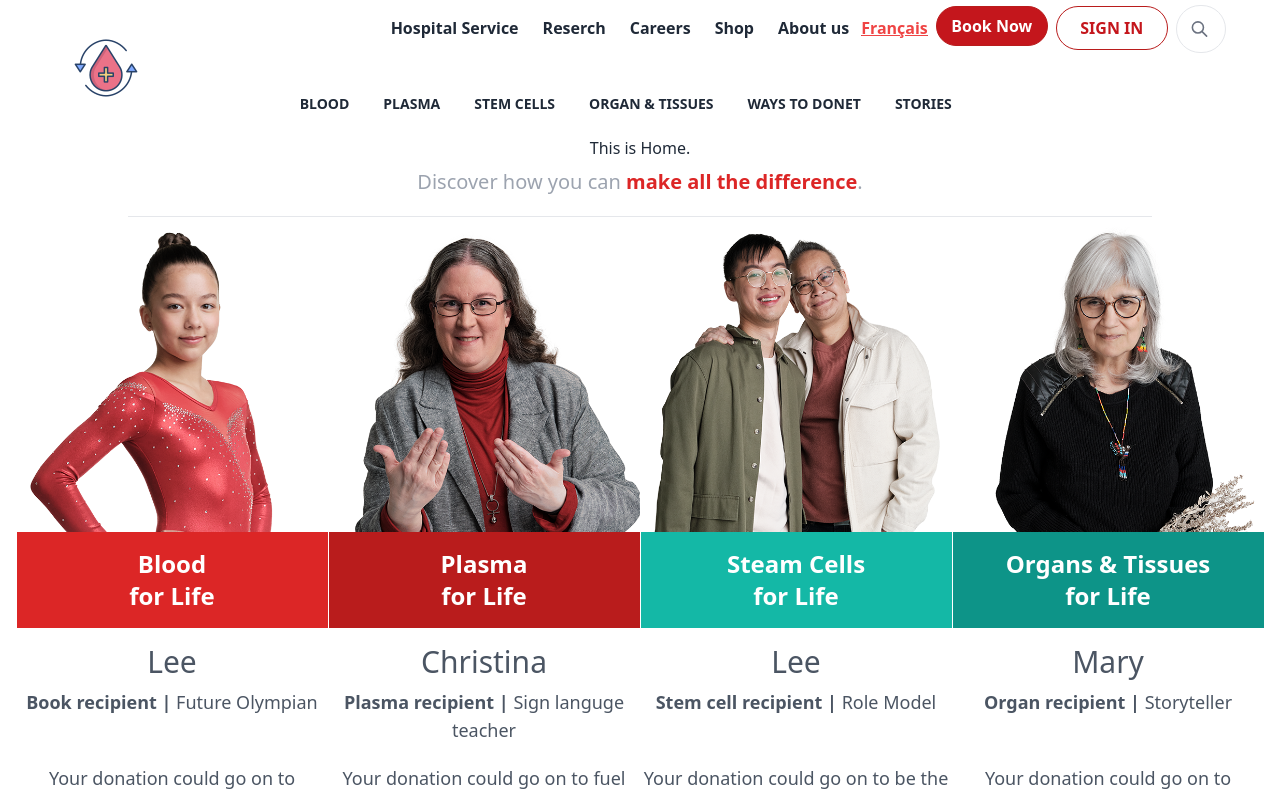
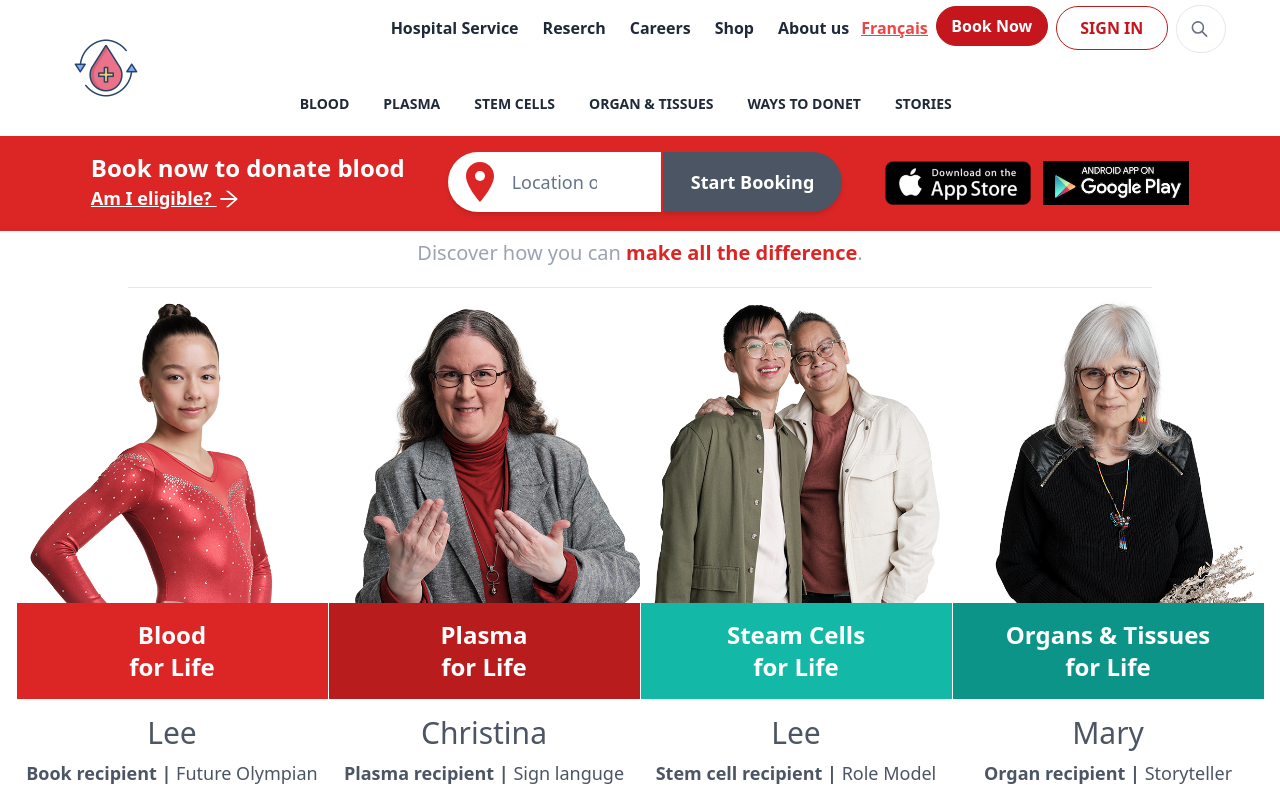
Before and after one commit to team-solvers-kpr/project-cn-blood-service, a React (Create React App) app: page / in a window 1280 px wide. Shown: the top 792 px of the page. Built offline with nearby package versions, Linux system fonts and the light colour scheme.

Commit message:
home changes

```diff
--- a/src/App.js
+++ b/src/App.js
@@ -1,7 +1,7 @@
 import { useLayoutEffect } from "react";
 import { Route, Routes, useLocation } from "react-router-dom";
 import "./App.css";
-import Home from "./components/pages/Home/Home";
+import Home from './components/pages/Home/Home/Home'
 import { HospitalServices } from "./components/pages/Hospital-services/HospitalServices";
 import Notfound from "./components/pages/Notfound/Notfound";
 import Footer from "./components/pages/Shared/Footer/Footer";
@@ -23,7 +23,6 @@ function App() {
         <Navbar></Navbar>
         <Routes>
           <Route path="/" element={<Home />}></Route>
-          <Route path="/home" element={<Home />}></Route>
           <Route path="/hospital-services" element={<HospitalServices />}></Route>
           <Route path="*" element={<Notfound />}></Route>
         </Routes>
--- a/src/components/pages/Home/Home.js
+++ /dev/null
@@ -1,15 +0,0 @@
-import React from "react";
-import BannerCard from "./BannerCard/BannerCard";
-import VideoSection from "./VideoSection/VideoSection";
-
-const Home = () => {
-  return (
-    <div>
-      <h2>This is Home.</h2>
-      <BannerCard></BannerCard>
-      <VideoSection></VideoSection>
-    </div>
-  );
-};
-
-export default Home;
```
